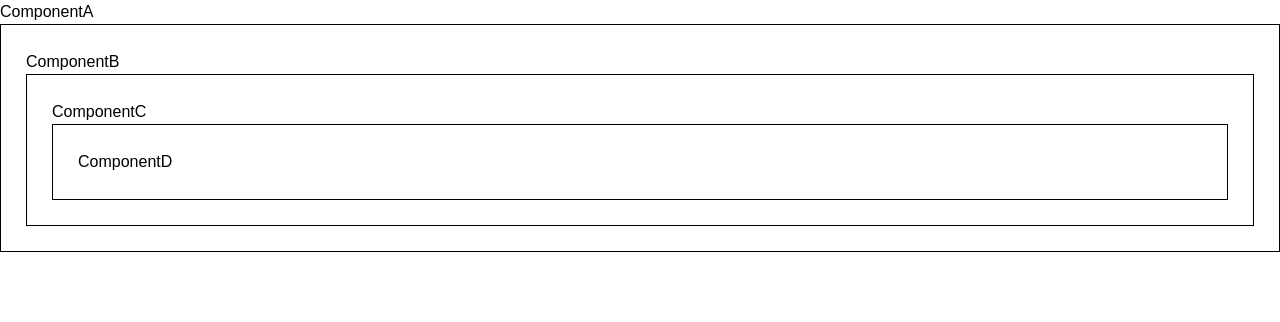
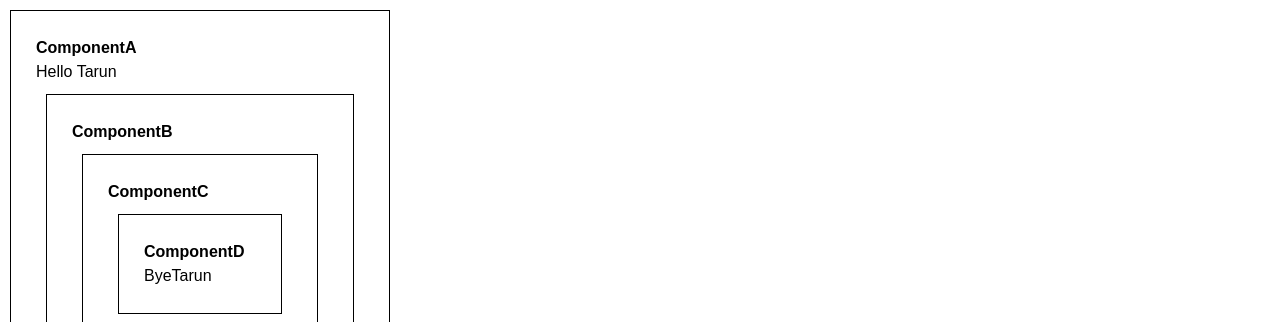
Before and after one commit to tarunmedisetti13/map_functions, a React (Vite) app: page / in a window 1280 px wide. Shown: the top 322 px of the page. Built offline with nearby package versions, Linux system fonts and the light colour scheme.

Commit message:
Added CreateContext hok

```diff
--- a/src/components.jsx/ComponentA.jsx
+++ b/src/components.jsx/ComponentA.jsx
@@ -1,10 +1,20 @@
-import React from 'react'
+import React, { useState } from 'react'
 import ComponentB from './ComponentB'
+import { createContext } from 'react'
+export const myContext = createContext();
 const ComponentA = () => {
+
+    const [user, setUser] = useState('Tarun');
     return (
-        <div>
-            <h1>ComponentA</h1>
-            <ComponentB />
+        <div className='box'>
+
+
+            <myContext.Provider value={user}>
+                <h1 className='font-semibold'>ComponentA</h1>
+                Hello {user}
+                <ComponentB user={user} />
+            </myContext.Provider>
+
         </div>
     )
 }
--- a/src/components.jsx/ComponentB.jsx
+++ b/src/components.jsx/ComponentB.jsx
@@ -3,7 +3,7 @@ import ComponentC from './ComponentC'
 const ComponentB = () => {
     return (
         <div className='box'>
-            ComponentB
+            <h2 className='font-semibold'>ComponentB</h2>
             <ComponentC />
         </div>
     )
--- a/src/components.jsx/ComponentC.jsx
+++ b/src/components.jsx/ComponentC.jsx
@@ -3,7 +3,7 @@ import ComponentD from './ComponentD'
 const ComponentC = () => {
     return (
         <div className='box'>
-            ComponentC
+            <h2 className='font-semibold'>ComponentC</h2>
             <ComponentD />
         </div>
     )
--- a/src/components.jsx/ComponentD.jsx
+++ b/src/components.jsx/ComponentD.jsx
@@ -1,9 +1,12 @@
+import { useContext } from "react"
 import React from 'react'
-
+import { myContext } from './ComponentA';
 const ComponentD = () => {
+    const value = useContext(myContext);
     return (
         <div className='box'>
-            ComponentD
+            <h1 className="font-semibold">ComponentD</h1>
+            Bye{value}
         </div>
     )
 }
--- a/src/index.css
+++ b/src/index.css
@@ -5,9 +5,11 @@
     padding: 0;
     box-sizing: border-box;
     font-family: 'poppins', sans-serif;
+    max-width: 400px;
 }
 
 .box {
+    margin: 10px 10px;
     border: 1px solid;
     padding: 25px;
 }
```
